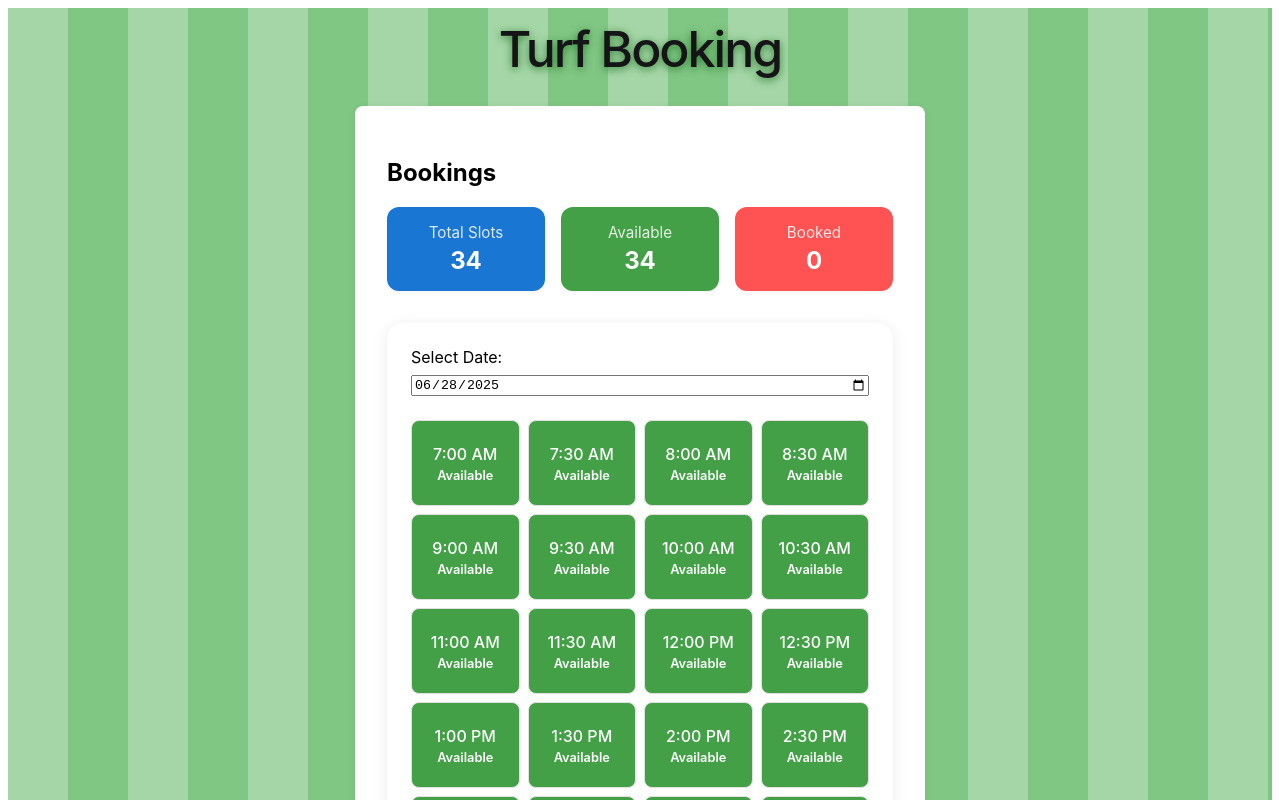
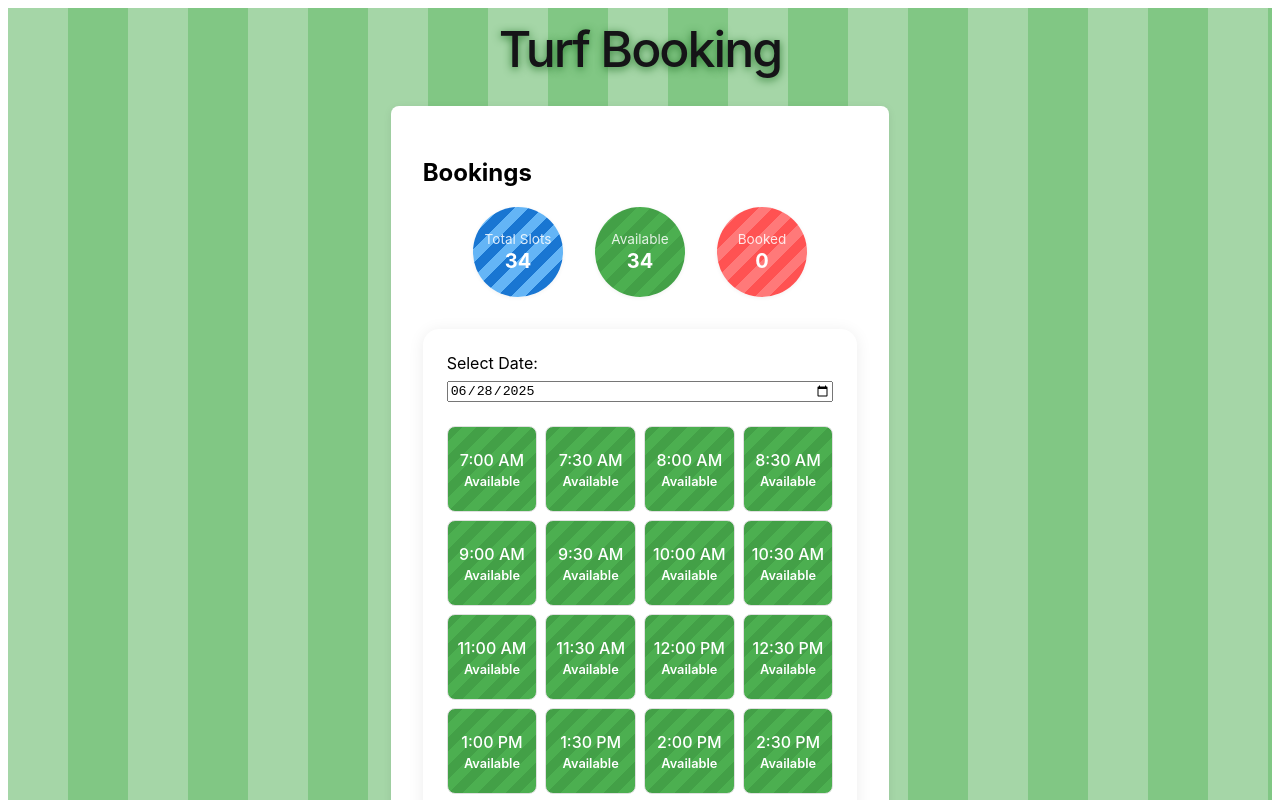
Before and after one commit to anas-k-k/turf-booking-app, an Angular app: page /admin in a window 1280 px wide. Shown: the top 800 px of the page. Built offline with nearby package versions, Linux system fonts and the light colour scheme.

Commit message:
feat: update slot and summary card styles with gradient backgrounds for improved visual consistency

```diff
--- a/src/app/components/admin/admin.component.scss
+++ b/src/app/components/admin/admin.component.scss
@@ -44,7 +44,7 @@ th {
   padding: 0.75rem 0.5rem;
   text-align: center;
   border-radius: 0.5rem;
-  background: #43a047 !important; /* match booking page green */
+  background: repeating-linear-gradient(135deg, #43a047 0 10px, #4caf50 10px 20px) !important; /* match booking page green */
   color: #fff !important; /* force available: white text */
   font-weight: 500;
   transition: background 0.2s, color 0.2s;
@@ -57,7 +57,7 @@ th {
   border: 1px solid #e0e0e0;
 }
 .slot.booked {
-  background: #ff5252 !important;
+  background: repeating-linear-gradient(135deg, #ff5252 0 10px, #ff7979 10px 20px) !important;
   color: #fff !important;
 }
 .slot.disabled {
@@ -94,34 +94,40 @@ th {
   justify-content: center;
 }
 .summary-card {
-  background: #f5f5f5;
-  border-radius: 0.75rem;
-  padding: 1rem 1.5rem;
-  min-width: 110px;
+  background: repeating-linear-gradient(135deg, #43a047 0 10px, #4caf50 10px 20px);
+  border-radius: 50%;
+  width: 90px;
+  height: 90px;
+  padding: 0;
+  min-width: unset;
+  min-height: unset;
   text-align: center;
   box-shadow: 0 1px 4px rgba(0, 0, 0, 0.06);
   display: flex;
   flex-direction: column;
   align-items: center;
+  justify-content: center;
+  margin: 0 0.5rem;
+  color: #fff;
 }
 .summary-card.total {
-  background: #1976d2;
+  background: repeating-linear-gradient(135deg, #1976d2 0 10px, #64b5f6 10px 20px);
   color: #fff;
 }
 .summary-card.available {
-  background: #43a047;
+  background: repeating-linear-gradient(135deg, #43a047 0 10px, #4caf50 10px 20px) !important;
   color: #fff;
 }
 .summary-card.booked {
-  background: #ff5252;
+  background: repeating-linear-gradient(135deg, #ff5252 0 10px, #ff7979 10px 20px);
   color: #fff;
 }
 .summary-label {
-  font-size: 0.95rem;
+  font-size: 0.85rem;
   opacity: 0.85;
-  margin-bottom: 0.25rem;
+  margin-bottom: 0.15rem;
 }
 .summary-value {
-  font-size: 1.5rem;
+  font-size: 1.25rem;
   font-weight: 700;
 }
```
